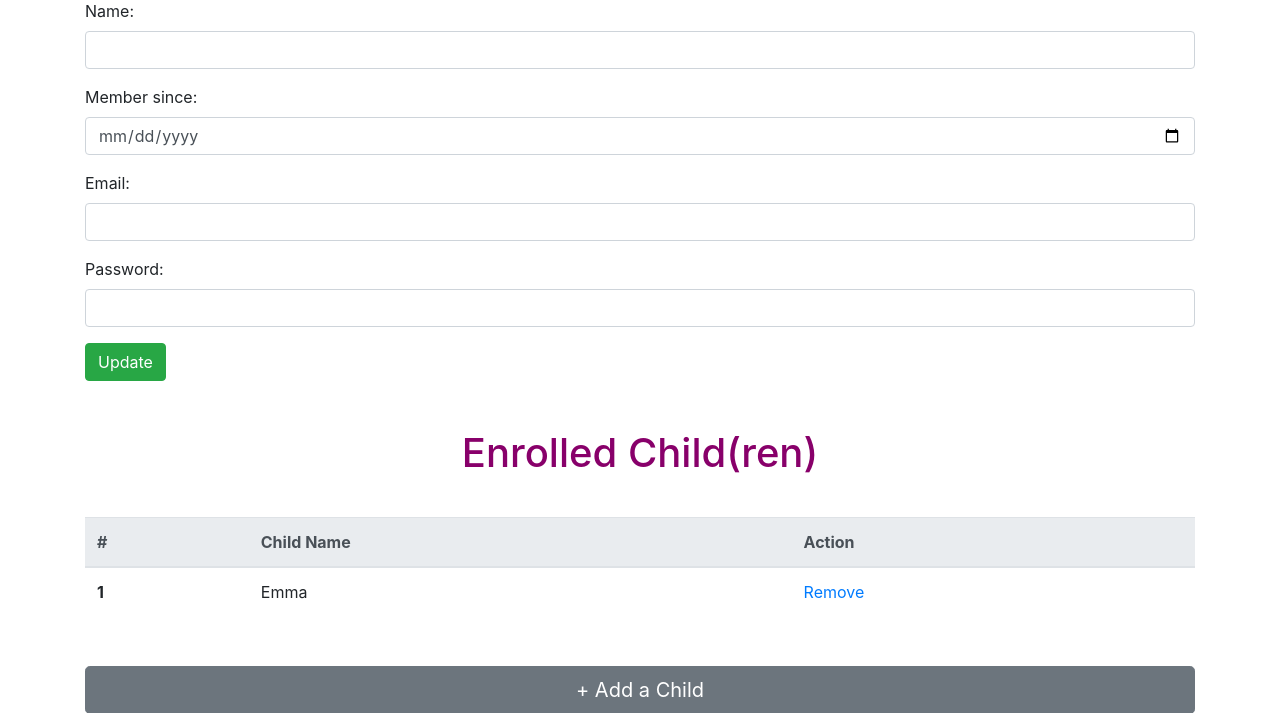
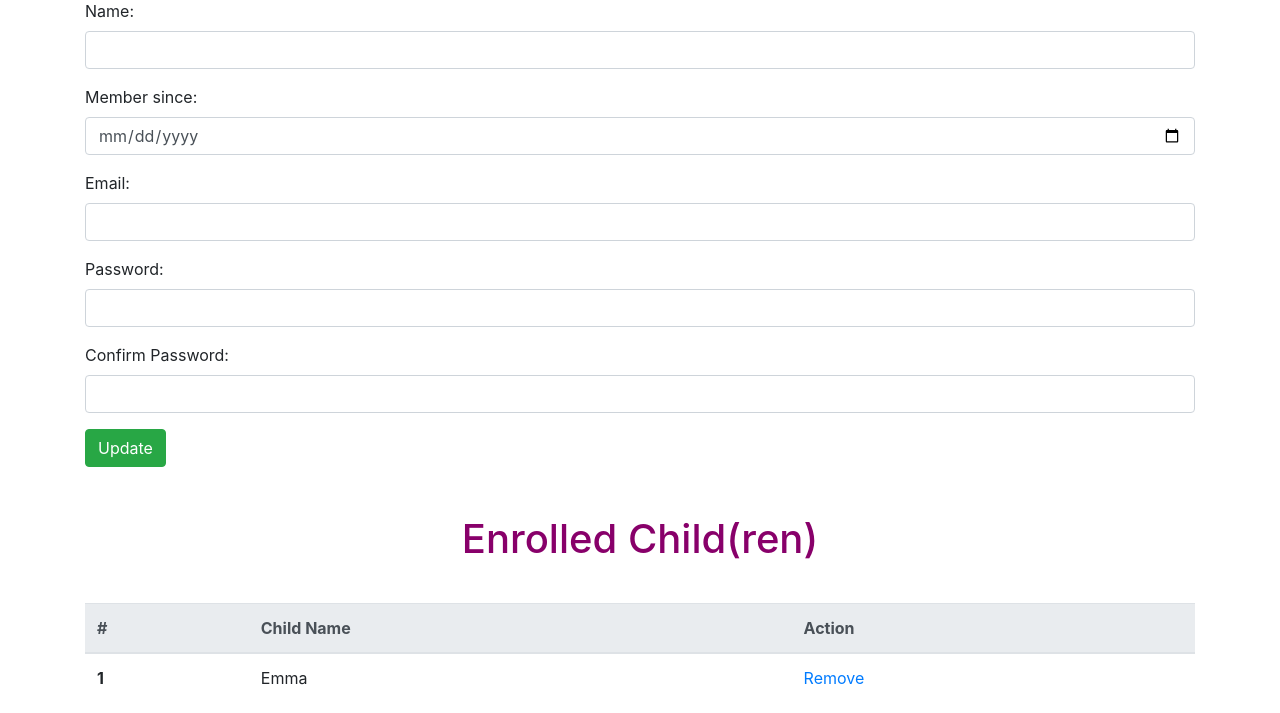
Before and after one commit to lili-mar/Group_project, a Django app: template group_proj/group_app/templates/myProfile.html in a window 1280 px wide. Shown: the part 197-910 px from the top of the page. Run offline with Django 3.2, Linux system fonts and the light colour scheme; the template is opened without the code that fills it, so the values that code supplies are empty; some libraries are stand-ins or nearby versions.

Commit message:
update my profile password in view + html

```diff
--- a/group_proj/group_app/templates/myProfile.html
+++ b/group_proj/group_app/templates/myProfile.html
@@ -52,6 +52,10 @@
                         <label for="password">Password:</label>
                         <input type="password" name="password" class="form-control">
                     </div>
+                    <div class="form-group">
+                        <label for="confirm_pw">Confirm Password:</label>
+                        <input type="password" name="confirm_pw" class="form-control">
+                    </div>
                     <button type="submit" class="btn btn-success">Update</button>
                 </form>
             </div>
```
Also changed, not shown: group_proj/db.sqlite3.
